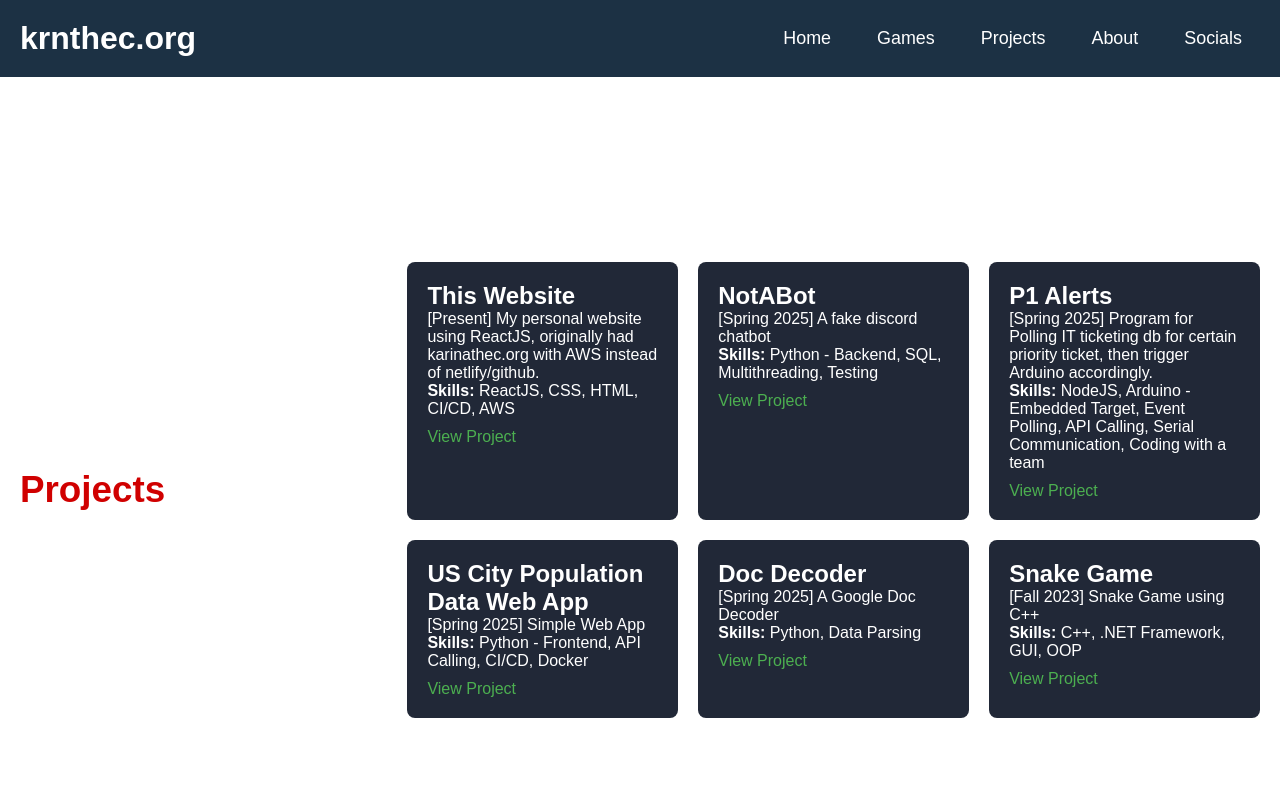
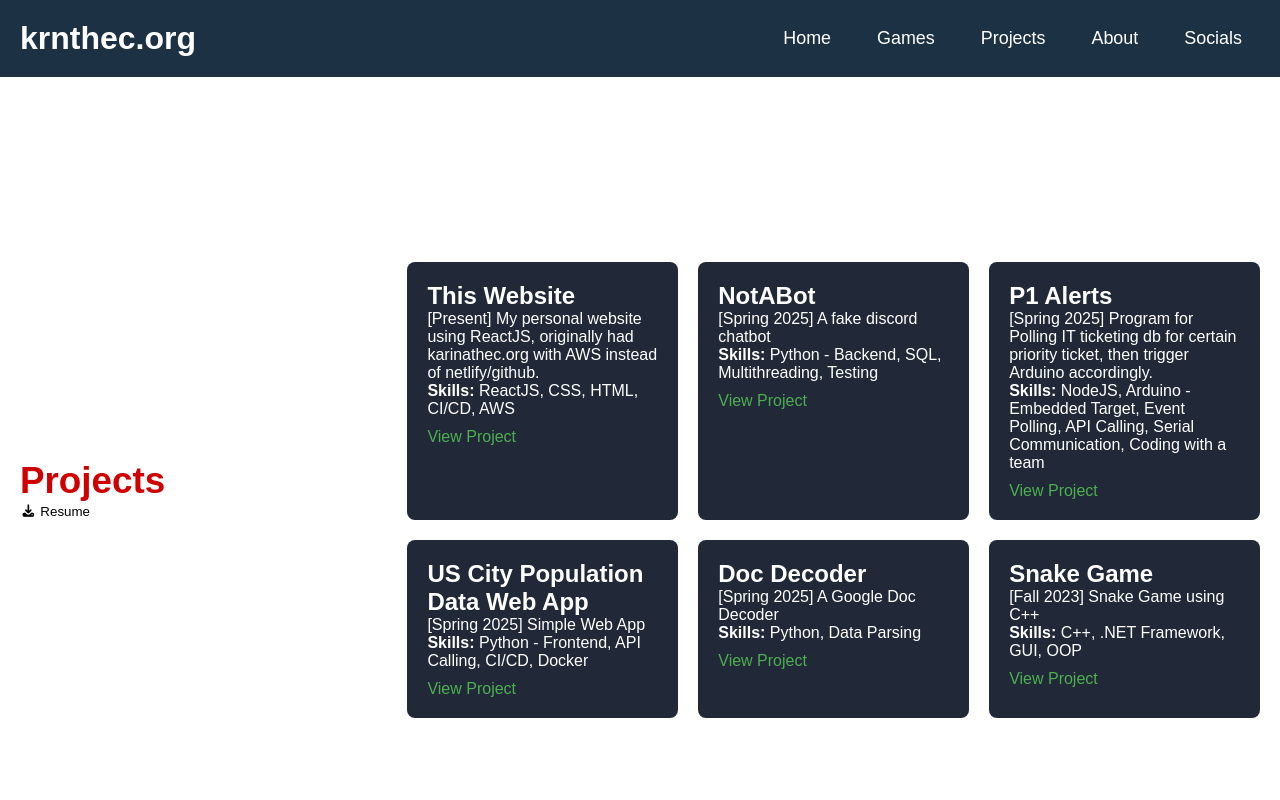
Before and after one commit to KarinaTheCorgi/MyWebsite, a React (Vite) app: page /projects in a window 1280 px wide. Shown: the top 800 px of the page. Built offline with nearby package versions, Linux system fonts and the light colour scheme; a web font is replaced by a local one.

Commit message:
added resume download button

```diff
--- a/src/pages/projects.jsx
+++ b/src/pages/projects.jsx
@@ -46,7 +46,14 @@ export default function Projects() {
             <title>Projects</title>
                 <section className="projects-page">
                     <div className="section-content">
-                        <h1 className="title">Projects</h1>
+                        <div>
+                            <h1 className="title">Projects</h1>
+                            <a href="../public/KarinaSolis_Resume.pdf" download="KarinaSResume">
+                                <button class="download-button">
+                                    <i class="fa fa-download"></i> Resume
+                                </button>
+                            </a>
+                        </div>
                         <div className="projects-list">
                             {projects.map((project, idx) => (
                                 <div className="project-card" key={idx}>
```
Also changed, not shown: 1 other file (tests, documents, lock files or other folders).
